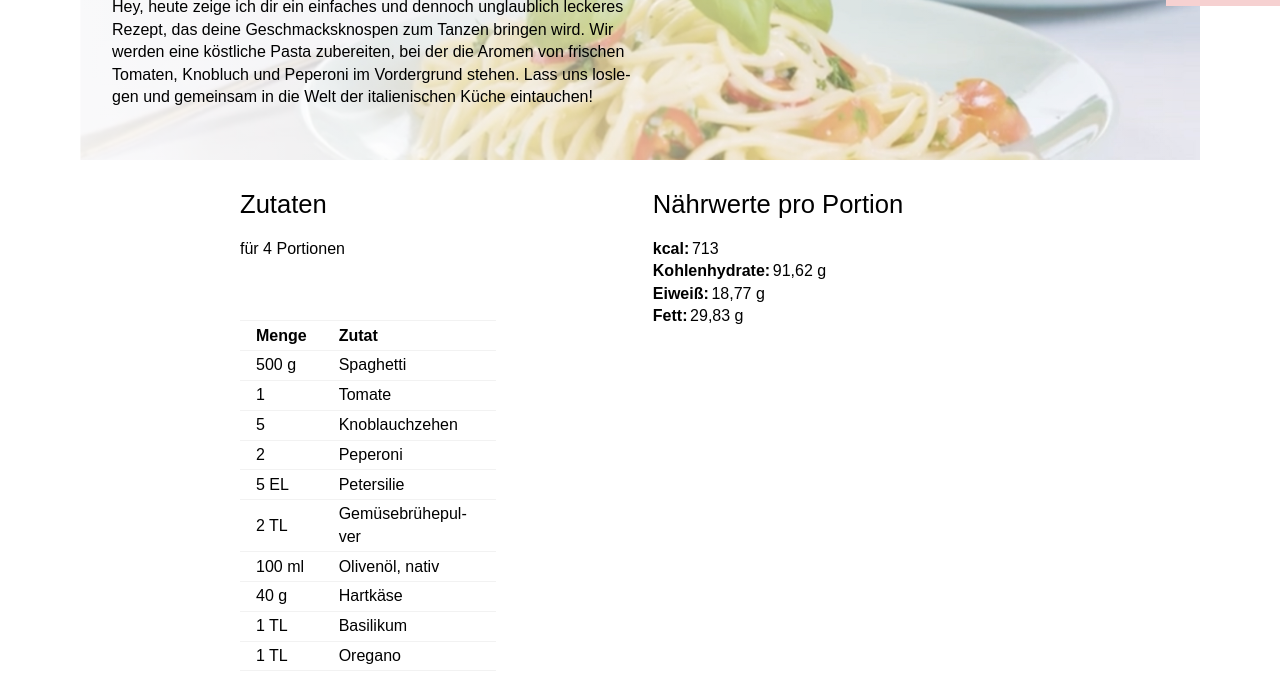
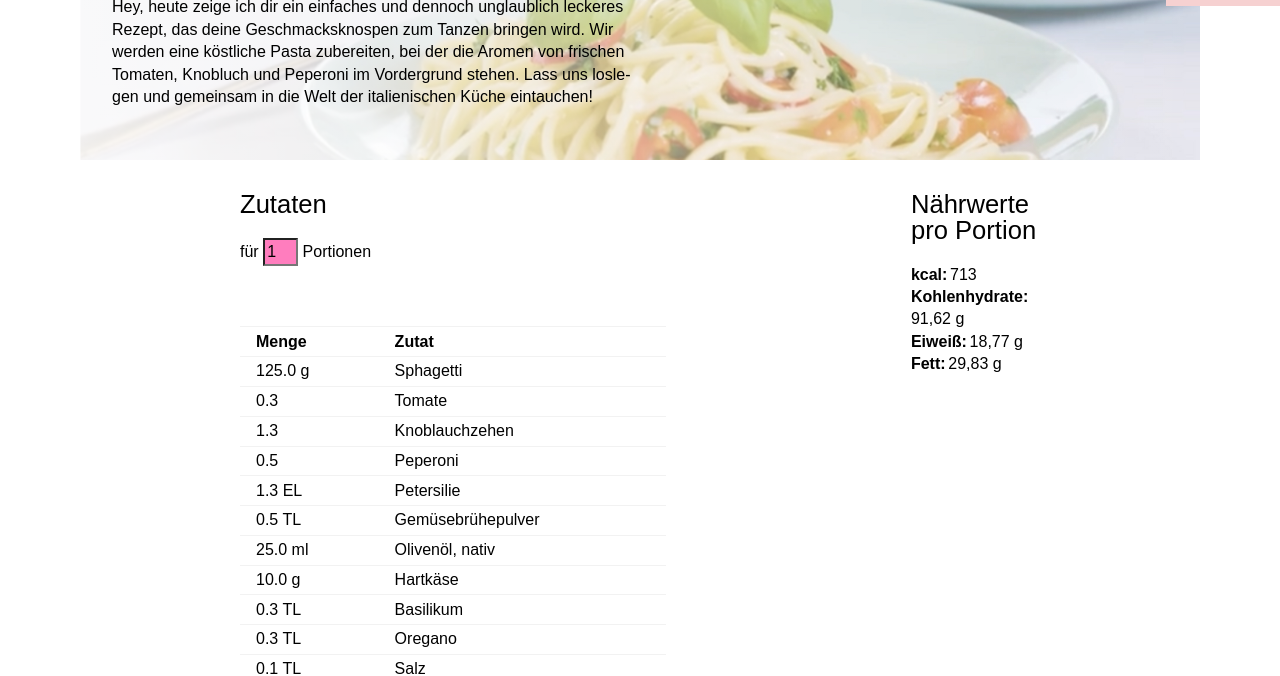
Before and after one commit to mi-classroom/feature-request---bewertungen-zu-rezepten-team-tabellenberechnung, a website: page recipes/spaghetti-aglio-olio-e-peperoncino.html in a window 1280 px wide. Shown: the part 278-954 px from the top of the page. Drawn offline with Linux system fonts and the light colour scheme.

Commit message:
added script.js

```diff
--- a/recipes/spaghetti-aglio-olio-e-peperoncino.html
+++ b/recipes/spaghetti-aglio-olio-e-peperoncino.html
@@ -48,62 +48,20 @@
         <div class="grid">
             <section>
                 <h2 id="zutaten">Zutaten</h2>
-                <p>für 4 Portionen</p>
+                <p>für <input placeholder="?" type="number" id="portionen" min="1" value="1" onchange="berechneMengen()"> Portionen</p>
 
                 <figure>
-                    <table>
+
+                    <table id="mengenTabelle">
                         <thead>
                             <tr>
                                 <th>Menge</th>
                                 <th>Zutat</th>
                             </tr>
                         </thead>
+
                         <tbody>
-                            <tr>
-                                <th>500 g</th>
-                                <td>Spaghetti</td>
-                            </tr>
 
-                            <tr>
-                                <th>1</th>
-                                <td>Tomate</td>
-                            </tr>
-                            <tr>
-                                <th>5</th>
-                                <td>Knoblauchzehen</td>
-                            </tr>
-                            <tr>
-                                <th>2</th>
-                                <td>Peperoni</td>
-                            </tr>
-                            <tr>
-                                <th>5 EL</th>
-                                <td>Petersilie</td>
-                            </tr>
-                            <tr>
-                                <th>2 TL</th>
-                                <td>Gemüsebrühepulver</td>
-                            </tr>
-                            <tr>
-                                <th>100 ml</th>
-                                <td>Olivenöl, nativ</td>
-                            </tr>
-                            <tr>
-                                <th>40 g</th>
-                                <td>Hartkäse</td>
-                            </tr>
-                            <tr>
-                                <th>1 TL</th>
-                                <td>Basilikum</td>
-                            </tr>
-                            <tr>
-                                <th>1 TL</th>
-                                <td>Oregano</td>
-                            </tr>
-                            <tr>
-                                <th>1/2 TL</th>
-                                <td>Salz</td>
-                            </tr>
                         </tbody>
 
                     </table>
@@ -112,8 +70,8 @@
             </section>
 
             <section>
-                <h2 id="naehrwerte">Nährwerte pro Portion</h2>
-                <dl>
+                <h2>Nährwerte pro Portion</h2>
+                <dl id="naehrwerte">
                     <dt>kcal</dt>
                     <dd>713</dd>
                     <dt>Kohlenhydrate</dt>
@@ -218,6 +176,7 @@
             <a href="/index.html">zurück zur Übersicht</a>
         </p>
     </main>
+    <script src = "../scripts/script.js"></script>
 </body>
 
 </html>
--- /dev/null
+++ b/scripts/script.js
@@ -0,0 +1,71 @@
+// Eine Beispielliste von Zutaten mit ihren Mengen für eine Portion
+const rezeptZutaten = [
+    { zutat: 'Sphagetti', menge: 125, einheit: ' g' },
+    { zutat: 'Tomate', menge: 0.25, einheit: ' ' },
+    { zutat: 'Knoblauchzehen', menge: 1.25, einheit: ' ' },
+    { zutat: 'Peperoni', menge: 0.5, einheit: ' ' },
+    { zutat: 'Petersilie', menge: 1.25, einheit: ' EL' },
+    { zutat: 'Gemüsebrühepulver', menge: 0.5, einheit: ' TL' },
+    { zutat: 'Olivenöl, nativ', menge: 25, einheit: ' ml' },
+    { zutat: 'Hartkäse', menge: 10, einheit: ' g' },
+    { zutat: 'Basilikum', menge: 0.25, einheit: ' TL' },
+    { zutat: 'Oregano', menge: 0.25, einheit: ' TL' },
+    { zutat: 'Salz', menge: 0.125, einheit: ' TL' },
+  ];
+
+  // Funktion zum Berechnen der Mengen basierend auf der ausgewählten Anzahl der Portionen
+  function berechneMengen() {
+    const portionen = parseInt(document.getElementById('portionen').value);
+
+    // Tabelle zurücksetzen
+    const tabelle = document.getElementById('mengenTabelle');
+    tabelle.getElementsByTagName('tbody')[0].innerHTML = '';
+
+    // Neue Zutatenzeilen basierend auf der Anzahl der Portionen generieren
+    rezeptZutaten.forEach(zutat => {
+      const neueZeile = document.createElement('tr');
+      const zutatNameZelle = document.createElement('td');
+      const zutatMengeZelle = document.createElement('td');
+
+      zutatNameZelle.textContent = zutat.zutat;
+      zutatMengeZelle.textContent = (zutat.menge * portionen).toFixed(1) + (zutat.einheit); // Mengen für die ausgewählten Portionen berechnen
+
+      neueZeile.appendChild(zutatMengeZelle);
+      neueZeile.appendChild(zutatNameZelle);
+
+      tabelle.getElementsByTagName('tbody')[0].appendChild(neueZeile);
+    });
+
+  }
+
+  berechneMengen();
+
+  const rezeptNaehrwerte = [
+    { naehrwert: 'Kalorien', menge: 178, einheit: ' ' },
+    { naehrwert: 'Kohlenhydrate', menge: 23, einheit: ' g' },
+    { naehrwert: 'Eiweiß', menge: 4.7, einheit: ' g' },
+    { naehrwert: 'Fett', menge: 178.25, einheit: ' g' }
+  ];
+
+/*function berechneMengenNaehrwerte() {
+
+    const portionen = parseInt(document.getElementById('portionen').value);
+
+  // Tabelle zurücksetzen
+  const tabelle = document.getElementById('naehrwerte');
+  tabelle.innerHTML = '';
+
+  // Neue Zutatenzeilen basierend auf der Anzahl der Portionen generieren
+  rezeptZutaten.forEach(zutat => {
+    const zutatNameDefinition = document.createElement('dt');
+    const zutatMengeDefinition = document.createElement('dd');
+
+    zutatNameDefinition.textContent = zutat.zutat;
+    zutatMengeDefinition.textContent = (zutat.menge * portionen).toFixed(2); // Mengen für die ausgewählten Portionen berechnen
+
+    tabelle.appendChild(zutatNameDefinition);
+    tabelle.appendChild(zutatMengeDefinition);
+  });
+}
+
+  berechneMengenNaehrwerte();*/
--- a/styles/components.css
+++ b/styles/components.css
@@ -100,8 +100,9 @@
 .grid{
     display: grid;
     gap: var(--m);
-    grid-template-columns: 1fr 1fr;
-}
+    grid-template-columns: 5fr 1fr;
+    margin: --m;
+    }
 
 
 /* Steps
@@ -157,3 +158,11 @@
     font-weight: bold;
     line-height: var(--xl);
 }
+
+/* inputs
+############################################################################ */
+
+#portionen {
+    width: 35px;
+    background-color: rgb(255, 125, 190);
+}
```
